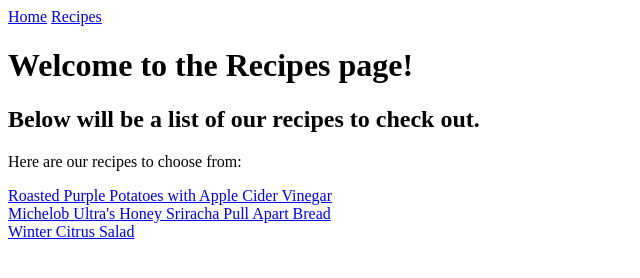
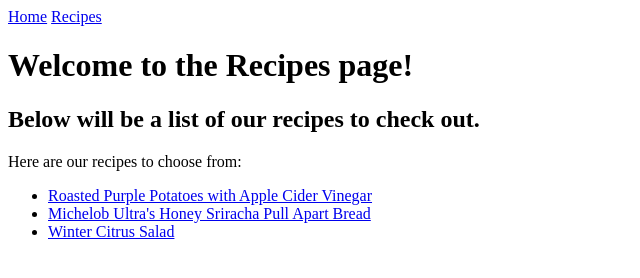
Before and after one commit to jbeauchemin15/odin-recipes, a plain HTML site: page recipes.html in a window 1280 px wide. Shown: the whole page, without its empty margins (0-640 px from the left). Drawn offline with Linux system fonts and the light colour scheme.

Commit message:
Wrap recipe links in unordered list

```diff
--- a/recipes.html
+++ b/recipes.html
@@ -14,11 +14,16 @@
     <h1>Welcome to the Recipes page!</h1>
     <h2>Below will be a list of our recipes to check out.</h2>
     <p>Here are our recipes to choose from:</p>
-    <a class="active" href="./recipes/purple-potatoes.html">Roasted Purple Potatoes with Apple Cider Vinegar</a>
-    <br>
-    <a class="active" href="./recipes/sriracha-bread.html">Michelob Ultra's Honey Sriracha Pull Apart Bread</a>
-    <br>
-    <a class="active" href="./recipes/winter-citrus-salad.html">Winter Citrus Salad</a>
-
+    <ul>
+        <li>
+            <a class="active" href="./recipes/purple-potatoes.html">Roasted Purple Potatoes with Apple Cider Vinegar</a>
+        </li>
+        <li>
+            <a class="active" href="./recipes/sriracha-bread.html">Michelob Ultra's Honey Sriracha Pull Apart Bread</a>
+        </li>
+        <li>
+            <a class="active" href="./recipes/winter-citrus-salad.html">Winter Citrus Salad</a>
+        </li>
+    </ul>
 </body>
 </html>
```
